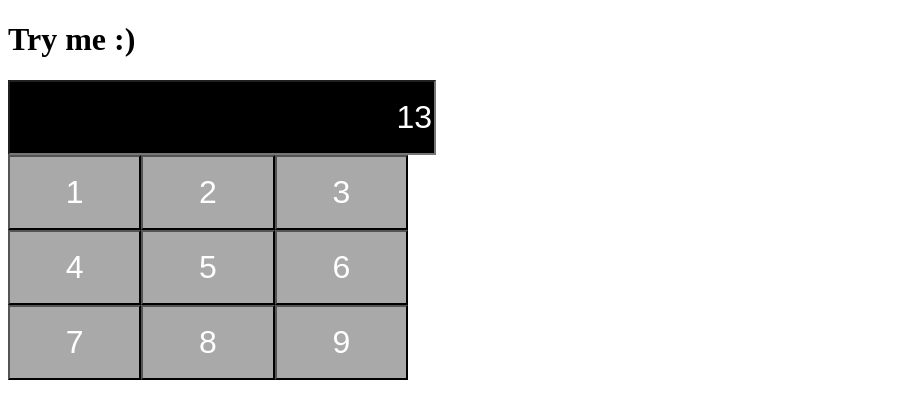
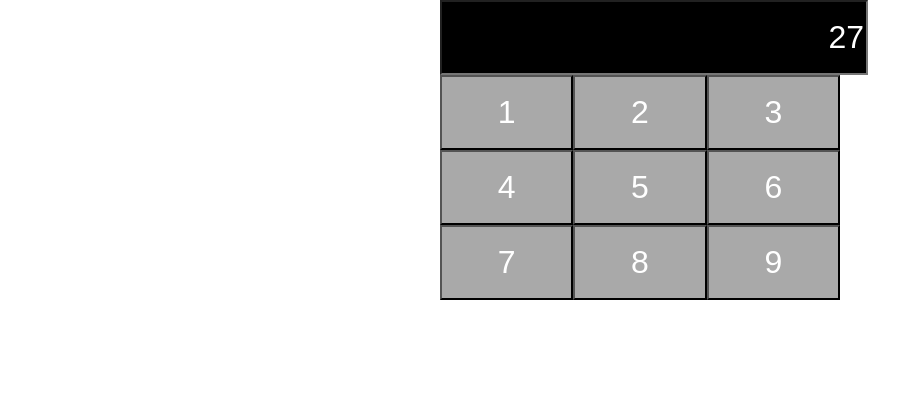
Before and after one commit to Susanne1307/Calculatory, a website: page index.html in a window 1280 px wide. Shown: the whole page, without its empty margins (0-923 px from the left). Drawn offline with nearby package versions, Linux system fonts and the light colour scheme; files that its build step writes are made by us from their sources.

Commit message:
Change layout, add add mathematical operations to calculator.js

```diff
--- a/index.html
+++ b/index.html
@@ -7,7 +7,6 @@
     <link rel="stylesheet" href="dist/styles.css" />
   </head>
   <body>
-    <h1>Try me :)</h1>
     <div class="calculator">
       <input type="text" class="calculator__output" />
       <!-- button{$}*9 -->
--- a/src/calculator.js
+++ b/src/calculator.js
@@ -1 +1,27 @@
-document.querySelector(".calculator__output").value = "13";
+// document.querySelector(".calculator__output").value = "13";
+
+// const calculatorInputs = document.querySelectorAll(".calculator__input");
+// calculatorInputs.forEach(function(calculatorInput) {
+//   calculatorInput.addEventListener("click", function() {
+//     calculatorOutput.value = calculatorInput.innerHTML;
+//   });
+// });
+
+const calculatorOutput = document.querySelector(".calculator__output");
+calculatorOutput.value = multiply(3, 9);
+
+function add(numberOne, numberTwo) {
+  return numberOne + numberTwo;
+}
+
+function subtract(numberOne, numberTwo) {
+  return numberOne - numberTwo;
+}
+
+function divide(numberOne, numberTwo) {
+  return numberOne / numberTwo;
+}
+
+function multiply(numberOne, numberTwo) {
+  return numberOne * numberTwo;
+}
--- a/src/partials/_base.scss
+++ b/src/partials/_base.scss
@@ -3,3 +3,10 @@
 *::before {
   box-sizing: border-box;
 }
+
+body {
+  display: flex;
+  justify-content: center;
+  margin: 0;
+  background-color: white;
+}
--- a/src/partials/_calculator.scss
+++ b/src/partials/_calculator.scss
@@ -18,4 +18,5 @@
   background-color: darkgray;
   color: white;
   font-size: 32px;
+  outline: black;
 }
```
